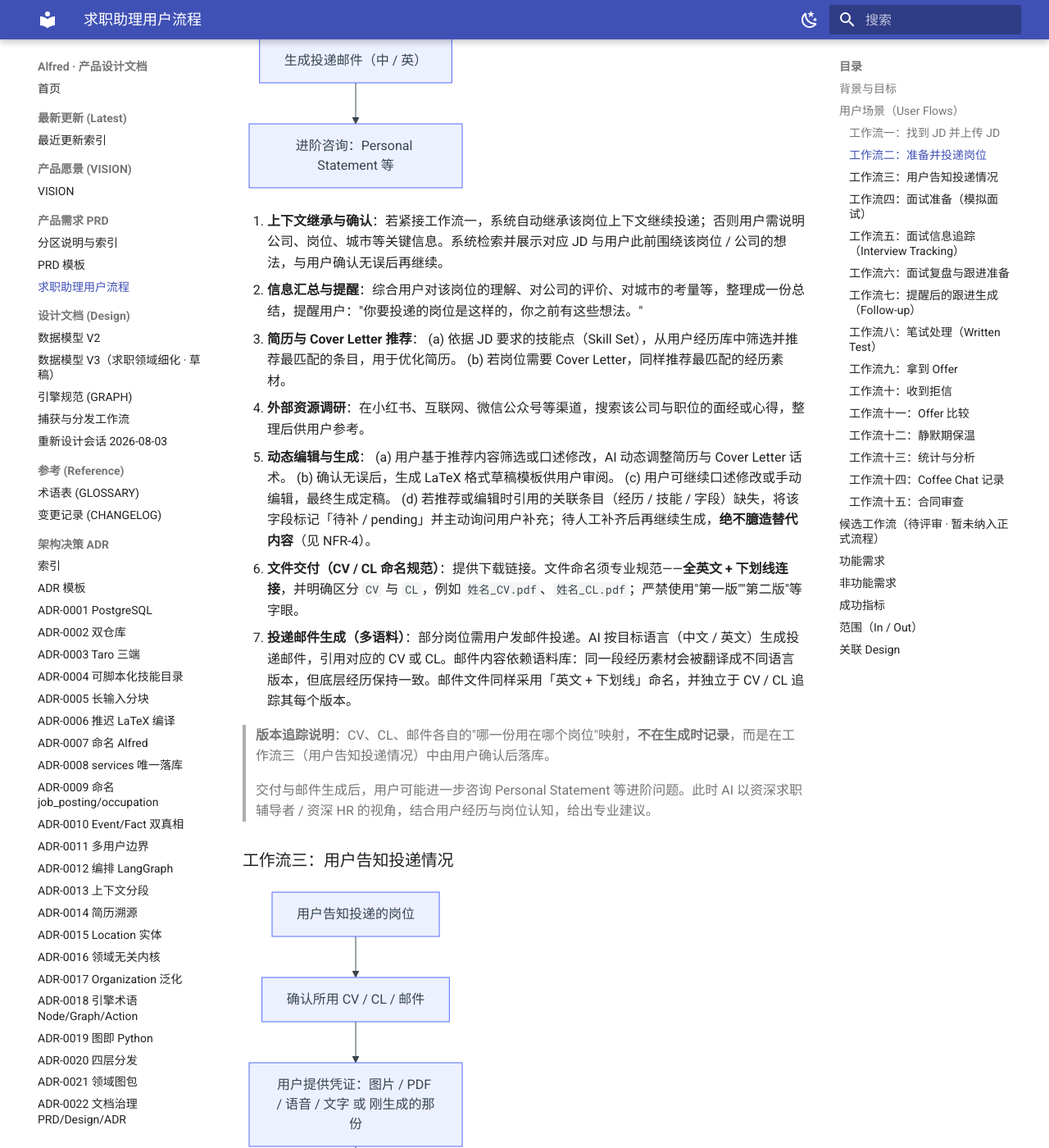
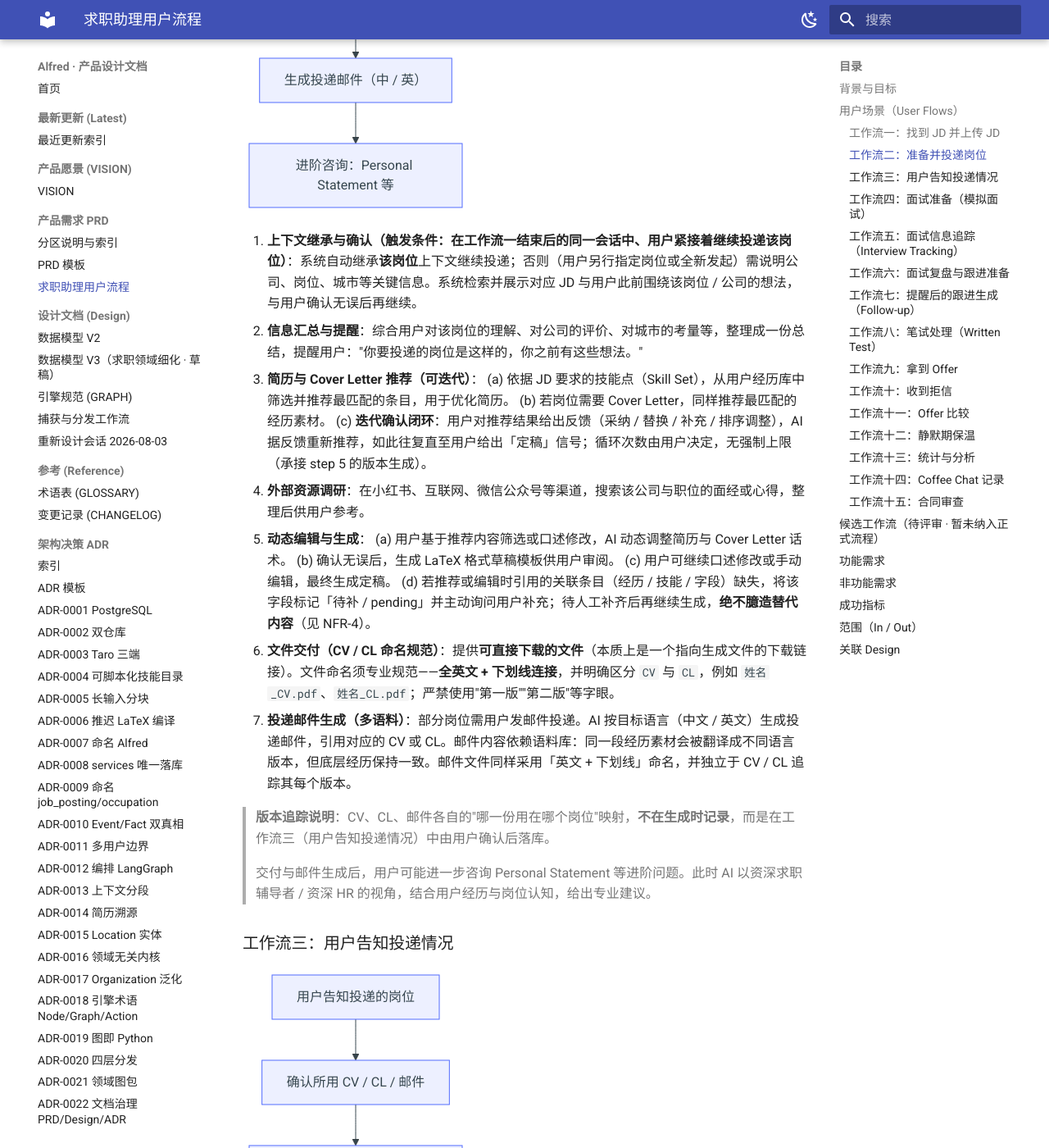
Before and after one commit to Gavin-OP/alfred-api, an MkDocs documentation site: the page built from docs/prd/job-seeking.md, in a window 1280 px wide and 1400 px high, scrolled down 2620 px. Shown: the whole window at 82% size. Built offline with MkDocs 1.6.1 and Material for MkDocs 9.7.7, drawn with Linux system fonts in a browser that asks for light colours.

Commit message:
docs(prd): 工作流二修正触发条件、推荐迭代闭环、文件交付澄清
- 触发条件：紧接工作流一 → 「同一会话中用户继续投递该岗位」，明确仅针对刚才那个岗位（mermaid + step1 同步）
- 推荐改为可迭代：新增 step3(c) 迭代确认闭环（反馈→重推荐→定稿，循环次数由用户定）
- 文件交付：明确「可直接下载的文件（即下载链接）」
- CHANGELOG 08-18 条目补充本次改动

````diff
--- a/docs/prd/job-seeking.md
+++ b/docs/prd/job-seeking.md
@@ -57,7 +57,7 @@ flowchart TD
 
 ```mermaid
 flowchart TD
-  A[触发：刚完成工作流一 或 用户指定岗位] --> B[检索并确认 JD 与历史想法]
+  A[触发：工作流一结束后同一会话中用户继续投递，或用户另行指定岗位] --> B[检索并确认 JD 与历史想法]
   B --> C[信息汇总与提醒]
   C --> D[推荐简历与 Cover Letter 素材]
   D --> E[外部面经调研]
@@ -67,18 +67,19 @@ flowchart TD
   H --> I[进阶咨询：Personal Statement 等]
 ```
 
-1. **上下文继承与确认**：若紧接工作流一，系统自动继承该岗位上下文继续投递；否则用户需说明公司、岗位、城市等关键信息。系统检索并展示对应 JD 与用户此前围绕该岗位 / 公司的想法，与用户确认无误后再继续。
+1. **上下文继承与确认（触发条件：在工作流一结束后的同一会话中、用户紧接着继续投递该岗位）**：系统自动继承**该岗位**上下文继续投递；否则（用户另行指定岗位或全新发起）需说明公司、岗位、城市等关键信息。系统检索并展示对应 JD 与用户此前围绕该岗位 / 公司的想法，与用户确认无误后再继续。
 2. **信息汇总与提醒**：综合用户对该岗位的理解、对公司的评价、对城市的考量等，整理成一份总结，提醒用户："你要投递的岗位是这样的，你之前有这些想法。"
-3. **简历与 Cover Letter 推荐**：
+3. **简历与 Cover Letter 推荐（可迭代）**：
    (a) 依据 JD 要求的技能点（Skill Set），从用户经历库中筛选并推荐最匹配的条目，用于优化简历。
    (b) 若岗位需要 Cover Letter，同样推荐最匹配的经历素材。
+   (c) **迭代确认闭环**：用户对推荐结果给出反馈（采纳 / 替换 / 补充 / 排序调整），AI 据反馈重新推荐，如此往复直至用户给出「定稿」信号；循环次数由用户决定，无强制上限（承接 step 5 的版本生成）。
 4. **外部资源调研**：在小红书、互联网、微信公众号等渠道，搜索该公司与职位的面经或心得，整理后供用户参考。
 5. **动态编辑与生成**：
    (a) 用户基于推荐内容筛选或口述修改，AI 动态调整简历与 Cover Letter 话术。
    (b) 确认无误后，生成 LaTeX 格式草稿模板供用户审阅。
    (c) 用户可继续口述修改或手动编辑，最终生成定稿。
    (d) 若推荐或编辑时引用的关联条目（经历 / 技能 / 字段）缺失，将该字段标记「待补 / pending」并主动询问用户补充；待人工补齐后再继续生成，**绝不臆造替代内容**（见 NFR-4）。
-6. **文件交付（CV / CL 命名规范）**：提供下载链接。文件命名须专业规范——**全英文 + 下划线连接**，并明确区分 `CV` 与 `CL`，例如 `姓名_CV.pdf`、`姓名_CL.pdf`；严禁使用"第一版""第二版"等字眼。
+6. **文件交付（CV / CL 命名规范）**：提供**可直接下载的文件**（本质上是一个指向生成文件的下载链接）。文件命名须专业规范——**全英文 + 下划线连接**，并明确区分 `CV` 与 `CL`，例如 `姓名_CV.pdf`、`姓名_CL.pdf`；严禁使用"第一版""第二版"等字眼。
 7. **投递邮件生成（多语料）**：部分岗位需用户发邮件投递。AI 按目标语言（中文 / 英文）生成投递邮件，引用对应的 CV 或 CL。邮件内容依赖语料库：同一段经历素材会被翻译成不同语言版本，但底层经历保持一致。邮件文件同样采用「英文 + 下划线」命名，并独立于 CV / CL 追踪其每个版本。
 
 > **版本追踪说明**：CV、CL、邮件各自的"哪一份用在哪个岗位"映射，**不在生成时记录**，而是在工作流三（用户告知投递情况）中由用户确认后落库。
````
Also changed, not shown: docs/CHANGELOG.md (+1 -1 lines).
